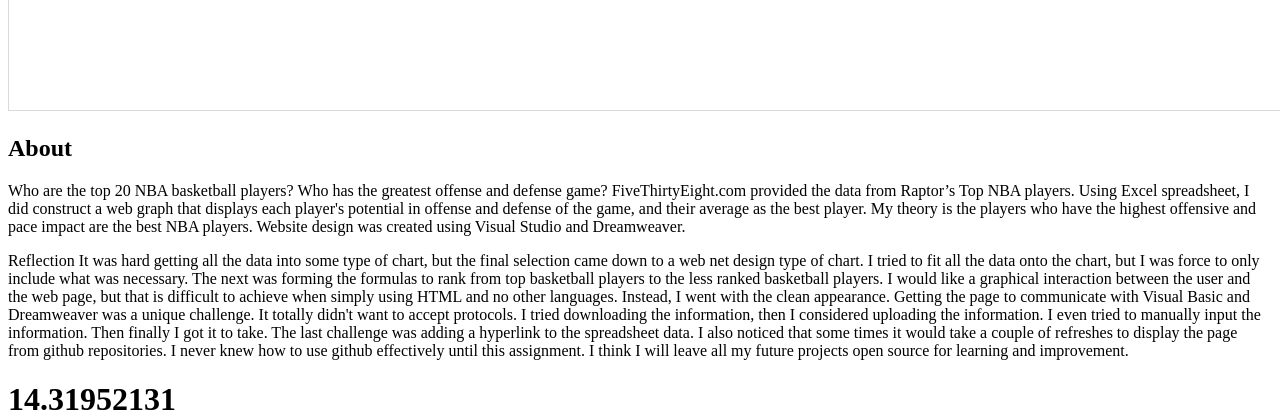
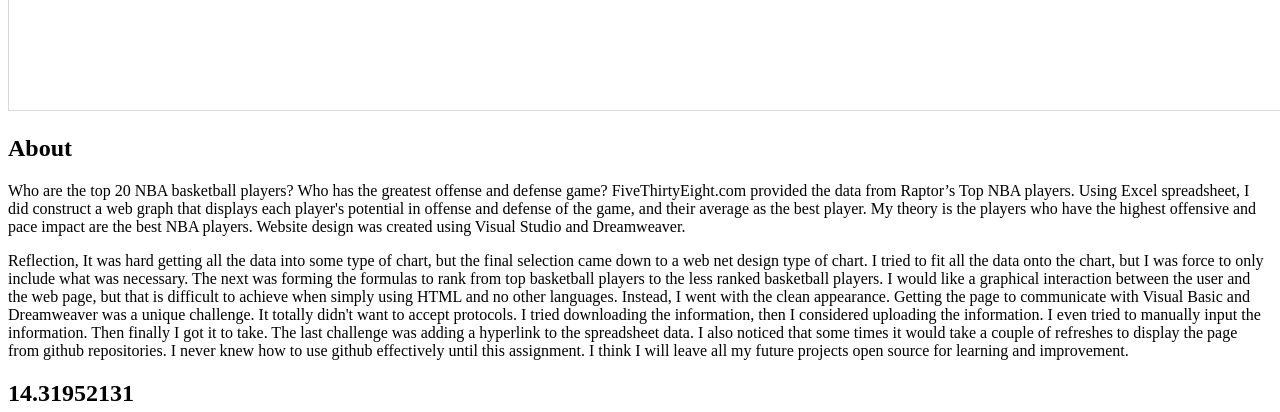
Before and after one commit to mikejunior23/TheBestNBAPlayers, a plain HTML site: page index.html in a window 1280 px wide. Shown: the part 1800-2212 px from the top of the page. Drawn offline with Linux system fonts and the light colour scheme.

Commit message:
Update index.html

```diff
--- a/index.html
+++ b/index.html
@@ -38,8 +38,8 @@
   <section class="about" id="about">
     <h2 class="hidden">About</h2>
 <p class="text_column">Who are the top 20 NBA basketball players? Who has the greatest offense and defense game? FiveThirtyEight.com provided the data from Raptor’s Top NBA players. Using Excel spreadsheet, I did construct a web graph that displays each player's potential in offense and defense of the game, and their average as the best player. My theory is the players who have the highest offensive and pace impact are the best NBA players. Website design was created using Visual Studio and Dreamweaver. </p>
-Reflection
-It was hard getting all the data into some type of chart, but the final selection came down to a web net design type of chart. I tried to fit all the data onto the chart, but I was force to only include what was necessary. The next was forming the formulas to rank from top basketball players to the less ranked basketball players. I would like a graphical interaction between the user and the web page, but that is difficult to achieve when simply using HTML and no other languages. Instead, I went with the clean appearance. Getting the page to communicate with Visual Basic and Dreamweaver was a unique challenge. It totally didn't want to accept protocols. I tried downloading the information, then I considered uploading the information. I even tried to manually input the information. Then finally I got it to take. The last challenge was adding a hyperlink to the spreadsheet data. I also noticed that some times it would take a couple of refreshes to display the page from github repositories. I never knew how to use github effectively until this assignment. I think I will leave all my future projects open source for learning and improvement. </section>
+<p Class="text_column">Reflection,
+It was hard getting all the data into some type of chart, but the final selection came down to a web net design type of chart. I tried to fit all the data onto the chart, but I was force to only include what was necessary. The next was forming the formulas to rank from top basketball players to the less ranked basketball players. I would like a graphical interaction between the user and the web page, but that is difficult to achieve when simply using HTML and no other languages. Instead, I went with the clean appearance. Getting the page to communicate with Visual Basic and Dreamweaver was a unique challenge. It totally didn't want to accept protocols. I tried downloading the information, then I considered uploading the information. I even tried to manually input the information. Then finally I got it to take. The last challenge was adding a hyperlink to the spreadsheet data. I also noticed that some times it would take a couple of refreshes to display the page from github repositories. I never knew how to use github effectively until this assignment. I think I will leave all my future projects open source for learning and improvement. </p>
   <!-- Stats Gallery Section -->
   <div class="gallery">
     <div class="thumbnail">
```
